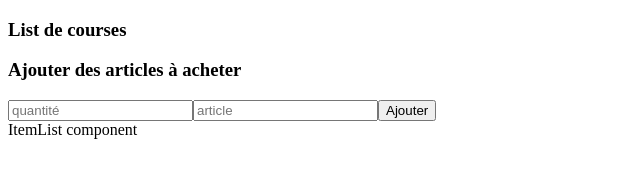
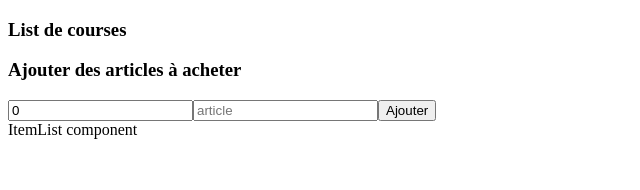
Before and after one commit to sserges/shoppinglist-react, a React (Create React App) app: page / in a window 1280 px wide. Shown: the top 190 px of the page, without its empty margins (0-640 px from the left). Built offline with nearby package versions, Linux system fonts and the light colour scheme.

Commit message:
change the state of a component

```diff
--- a/src/components/Form.js
+++ b/src/components/Form.js
@@ -10,8 +10,18 @@ class Form extends React.Component {
       <div>
         <h3>Ajouter des articles à acheter</h3>
         <form>
-          <input type="number" placeholder="quantité" />
-          <input type="text" placeholder="article" />
+          <input
+            type="number"
+            placeholder="quantité"
+            value={this.state.quantity}
+            onChange={event => this.setState({ quantity: event.target.value })}
+          />
+          <input
+            type="text"
+            placeholder="article"
+            value={this.state.name}
+            onChange={event => this.setState({ name: event.target.value })}
+          />
           <button type="submit">Ajouter</button>
         </form>
       </div>
```
